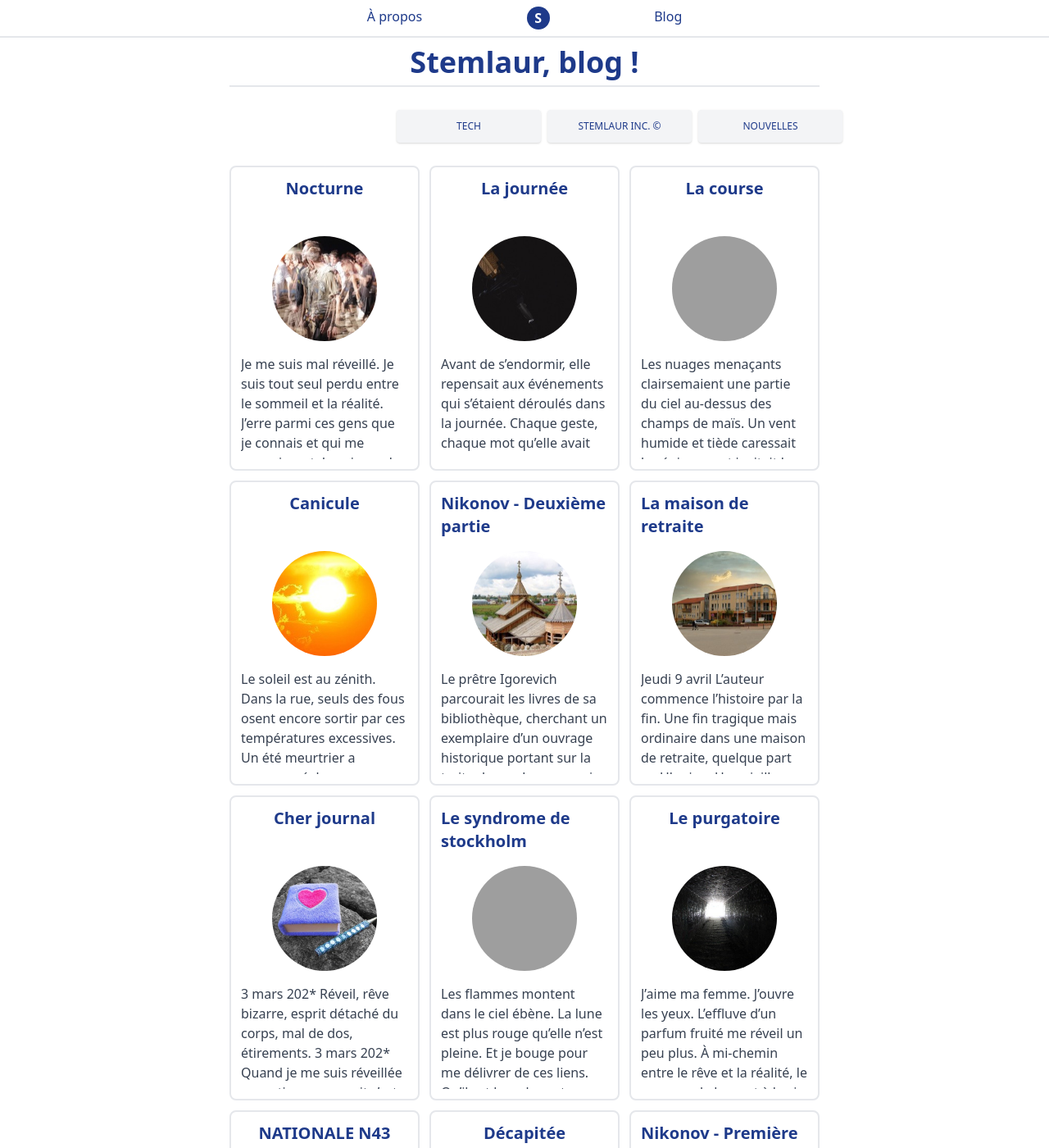
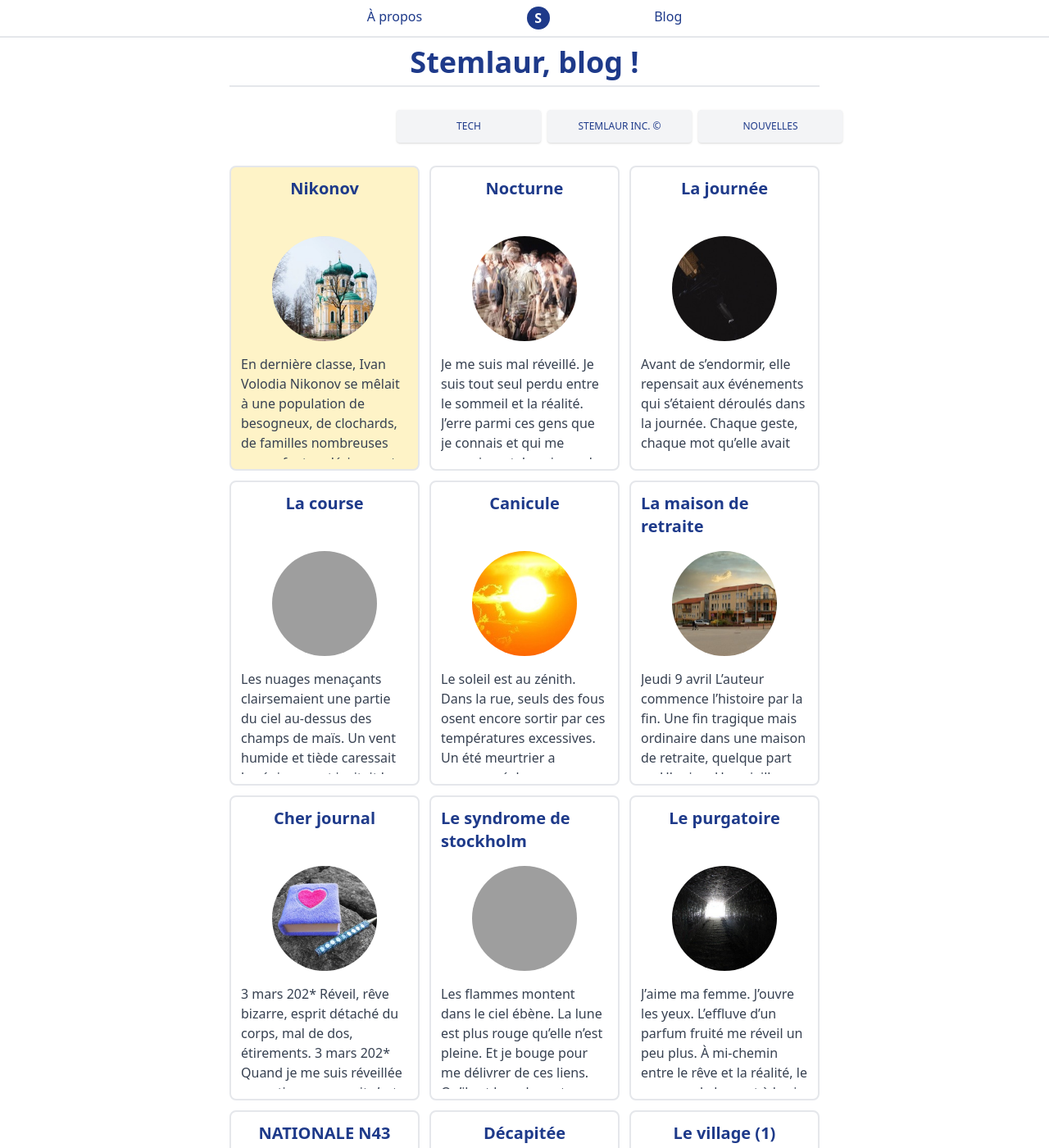
Before and after one commit to stemlaur/stemlaur.github.io, a Jekyll site: the page built from tags/nouvelle.md, in a window 1280 px wide and 1400 px high. Shown: the whole window at 82% size. Built offline with Jekyll 4.4.1, drawn with Linux system fonts in a browser that asks for light colours; some of the changed text lies outside the part shown; grey boxes are pictures that could not be loaded.

Commit message:
- Delete old posts (#46)
- put focus back
- add nikonov post as the first post of tag 'nouvelle'

```diff
--- a/_layouts/tagpage.html
+++ b/_layouts/tagpage.html
@@ -10,19 +10,19 @@ layout: default # This template inherits from my basic page template
 <nav class="m-6">
     <ul class="m-auto max-w-xs w-full flex flex-col sm:flex-row items-center justify-around text-gray-900 bg-white">
         <li class="px-1 py-1">
-            <a class="w-44 inline-block px-6 py-2 text-xs font-medium leading-6 text-center text-blue-900 uppercase transition bg-gray-100 rounded shadow ripple hover:shadow-lg hover:bg-gray-200 focus:outline-none"
+            <a class="w-44 inline-block px-6 py-2 text-xs font-medium leading-6 text-center text-blue-900 uppercase transition bg-gray-100 rounded shadow ripple hover:shadow-lg hover:bg-gray-200"
                href="{{ site.baseurl }}/tags/tech">
                 Tech
             </a>
         </li>
         <li class="px-1 py-1">
-            <a class="w-44 inline-block px-6 py-2 text-xs font-medium leading-6 text-center text-blue-900 uppercase transition bg-gray-100 rounded shadow ripple hover:shadow-lg hover:bg-gray-200 focus:outline-none"
+            <a class="w-44 inline-block px-6 py-2 text-xs font-medium leading-6 text-center text-blue-900 uppercase transition bg-gray-100 rounded shadow ripple hover:shadow-lg hover:bg-gray-200"
                href="{{ site.baseurl }}/tags/inc">
                 Stemlaur Inc. ©
             </a>
         </li>
         <li class="px-1 py-1">
-            <a class="w-44 inline-block px-6 py-2 text-xs font-medium leading-6 text-center text-blue-900 uppercase transition bg-gray-100 rounded shadow ripple hover:shadow-lg hover:bg-gray-200 focus:outline-none"
+            <a class="w-44 inline-block px-6 py-2 text-xs font-medium leading-6 text-center text-blue-900 uppercase transition bg-gray-100 rounded shadow ripple hover:shadow-lg hover:bg-gray-200"
                href="{{ site.baseurl }}/tags/nouvelle">
                 Nouvelles
             </a>
@@ -31,6 +31,21 @@ layout: default # This template inherits from my basic page template
 </nav>
 
 <div class="cards grid sm:grid-cols-2 md:grid-cols-3 gap-3 mx-auto justify-center">
+    {% if page.tag == 'nouvelle' %}
+    <a href="/nikonov"
+       class="min-w-full mx-auto flex flex-col gap-4 max-w-xs border-2 p-3 rounded-lg bg-white bg-yellow-100 hover:bg-gray-50 hover:shadow-lg hover:border-blue-900 focus:ring-2 focus:ring-blue-600">
+        <h3 class="text-blue-900 text-xl font-bold h-14 overflow-hidden flex justify-center no-underline">
+            Nikonov
+        </h3>
+        <img class="rounded-full transition duration-900 ease-in-out transform hover:-rotate-6 object-cover w-32 h-32 mx-auto"
+             src="/assets/images/posts/nikonov.jpg"/>
+        <span class="h-32 overflow-hidden">En dernière classe, Ivan Volodia Nikonov se mêlait à
+                        une population de besogneux, de clochards, de familles nombreuses aux enfants colériques et
+                        bruyants, aux prolétaires esclaves de leur machine, aux aliénés et aux opprimés.</span>
+    </a>
+
+    {% endif %}
+
     {% for post in site.tags[page.tag] %}
     <a href="{{ site.baseurl }}{{ post.url }}"
        class="min-w-full mx-auto flex flex-col gap-4 max-w-xs border-2 p-3 rounded-lg bg-white hover:bg-gray-50 hover:shadow-lg hover:border-blue-900 focus:ring-2 focus:ring-blue-600">
--- a/blog/_posts/2020/08/2020-08-19-nikonov-deuxieme-partie.md
+++ /dev/null
@@ -1,14 +0,0 @@
----
-layout: post
-title: Nikonov - Deuxième partie
-tags: nouvelle
-image: /assets/images/posts/nikonov-2.jpg
-redirect_to:
-  - /nikonov/#nikonov-2-chapitre-1
----
-
-
-
-Le prêtre Igorevich parcourait les livres de sa bibliothèque, cherchant un exemplaire d’un ouvrage historique portant sur la traite des esclaves au sein de l’Empire russe ayant eu lieu quelques siècles plus tôt. Sujet qu’il fantasmait et à propos duquel il adorait porter des analogies douteuses lors de ses homélies du dimanche.
-
-<!--more-->
--- a/blog/index.html
+++ b/blog/index.html
@@ -10,19 +10,19 @@ title: Articles
 <nav class="m-6">
     <ul class="m-auto max-w-xs w-full flex flex-col sm:flex-row items-center justify-around text-gray-900 bg-white">
         <li class="px-1 py-1">
-            <a class="w-44 inline-block px-6 py-2 text-xs font-medium leading-6 text-center text-blue-900 uppercase transition bg-gray-100 rounded shadow ripple hover:shadow-lg hover:bg-gray-200 focus:outline-none"
+            <a class="w-44 inline-block px-6 py-2 text-xs font-medium leading-6 text-center text-blue-900 uppercase transition bg-gray-100 rounded shadow ripple hover:shadow-lg hover:bg-gray-200"
                href="{{ site.baseurl }}/tags/tech">
                 Tech
             </a>
         </li>
         <li class="px-1 py-1">
-            <a class="w-44 inline-block px-6 py-2 text-xs font-medium leading-6 text-center text-blue-900 uppercase transition bg-gray-100 rounded shadow ripple hover:shadow-lg hover:bg-gray-200 focus:outline-none"
+            <a class="w-44 inline-block px-6 py-2 text-xs font-medium leading-6 text-center text-blue-900 uppercase transition bg-gray-100 rounded shadow ripple hover:shadow-lg hover:bg-gray-200"
                href="{{ site.baseurl }}/tags/inc">
                 Stemlaur Inc. ©
             </a>
         </li>
         <li class="px-1 py-1">
-            <a class="w-44 inline-block px-6 py-2 text-xs font-medium leading-6 text-center text-blue-900 uppercase transition bg-gray-100 rounded shadow ripple hover:shadow-lg hover:bg-gray-200 focus:outline-none"
+            <a class="w-44 inline-block px-6 py-2 text-xs font-medium leading-6 text-center text-blue-900 uppercase transition bg-gray-100 rounded shadow ripple hover:shadow-lg hover:bg-gray-200"
                href="{{ site.baseurl }}/tags/nouvelle">
                 Nouvelles
             </a>
```
Also changed, not shown: blog/_posts/2020/06/2020-06-01-nikonov-premiere-partie.md (deleted, +0 -15 lines), nikonov.md (+3 -0 lines).
